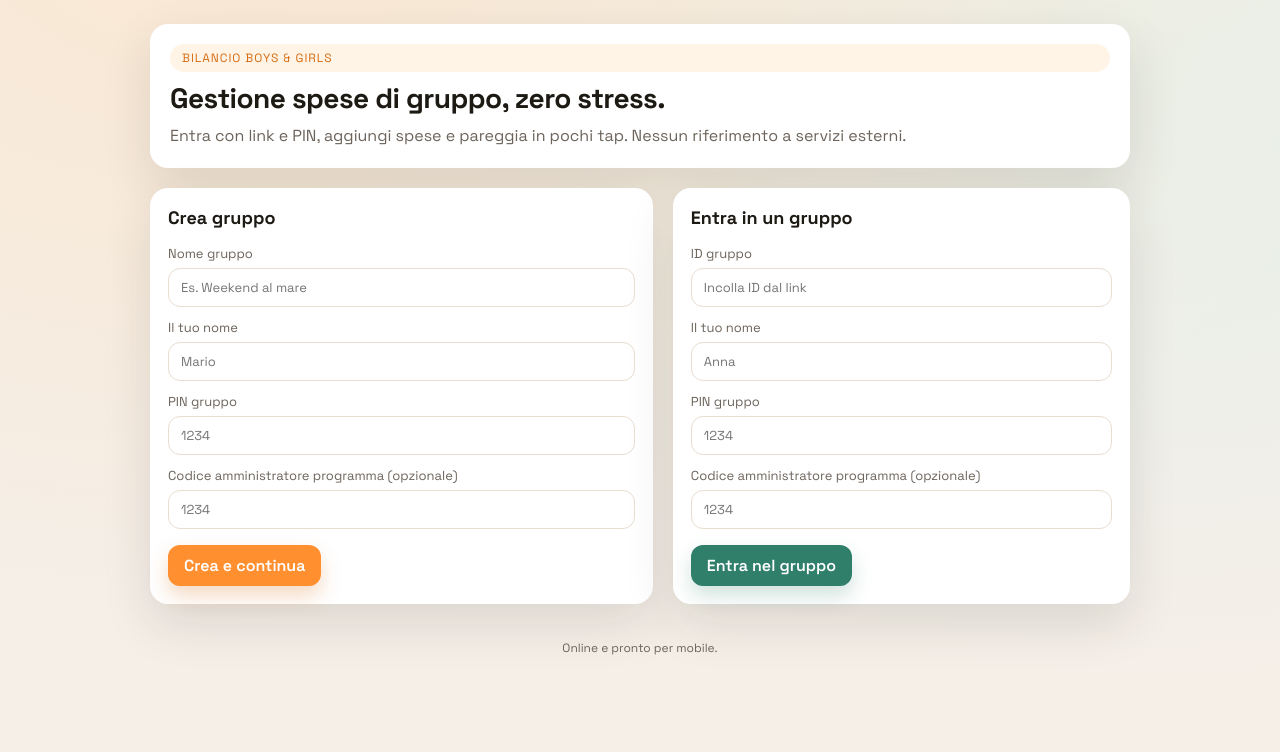
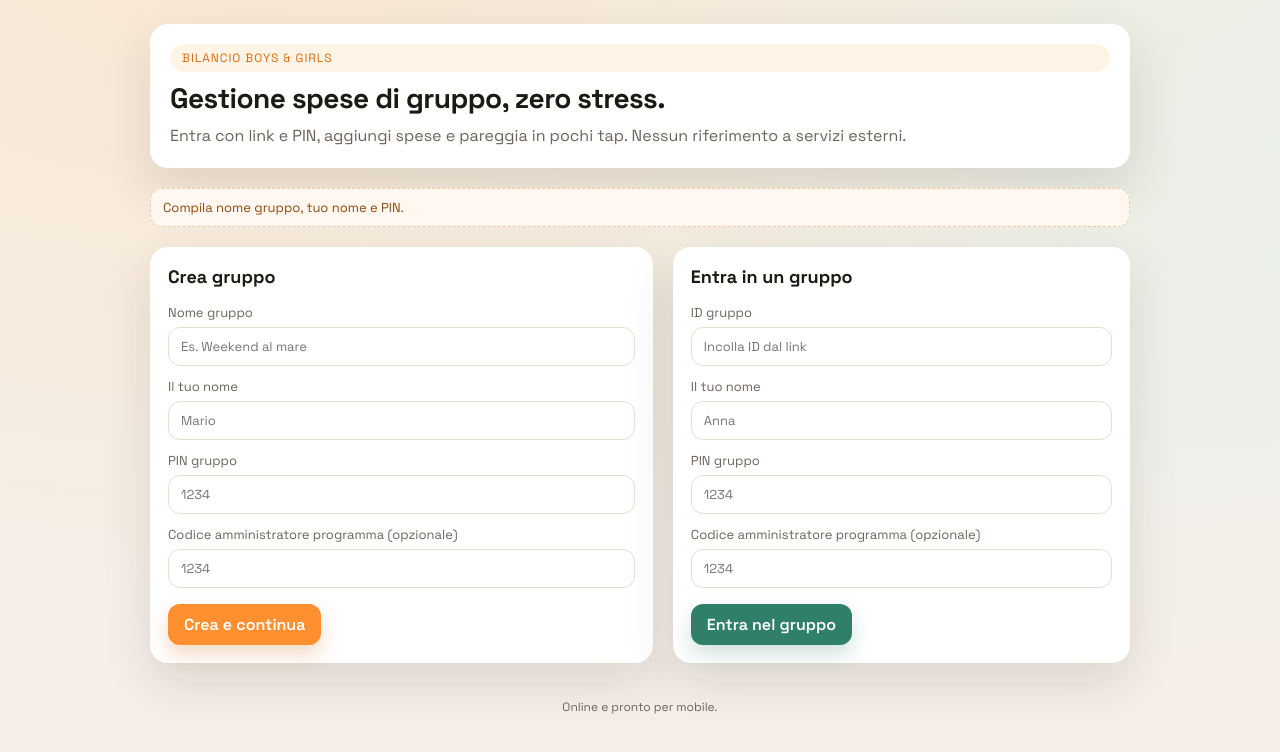
Before and after one commit to px95vhd4hp-cmyk/bilancio-boys-girls, a Next.js app: page / in a window 1280 px wide. Both pictures are taken after a click on the button "Crea e continua". Shown: the top 752 px of the page. Built offline with nearby package versions, Linux system fonts and the light colour scheme.

Commit message:
Show errors on login screen

```diff
--- a/src/app/ClientApp.js
+++ b/src/app/ClientApp.js
@@ -560,6 +560,7 @@ export default function ClientApp() {
             riferimento a servizi esterni.
           </p>
         </section>
+        {notice ? <div className="notice span-2">{notice}</div> : null}
 
         {!session ? (
           <>
@@ -707,7 +708,6 @@ export default function ClientApp() {
                   </button>
                 </div>
               </div>
-              {notice ? <div className="notice">{notice}</div> : null}
             </section>
 
             <section className="panel">
```
